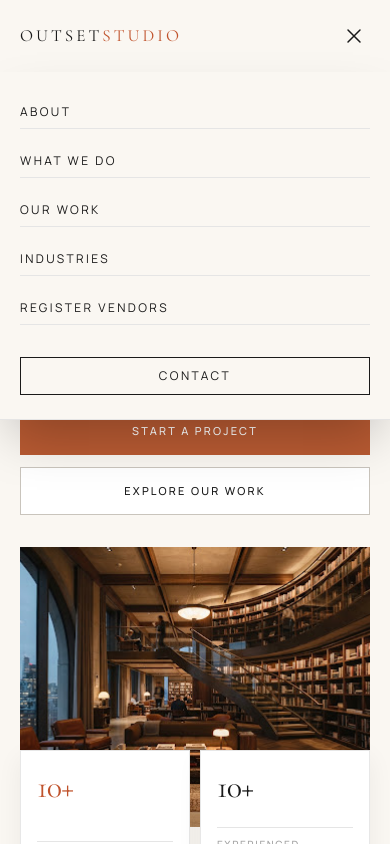
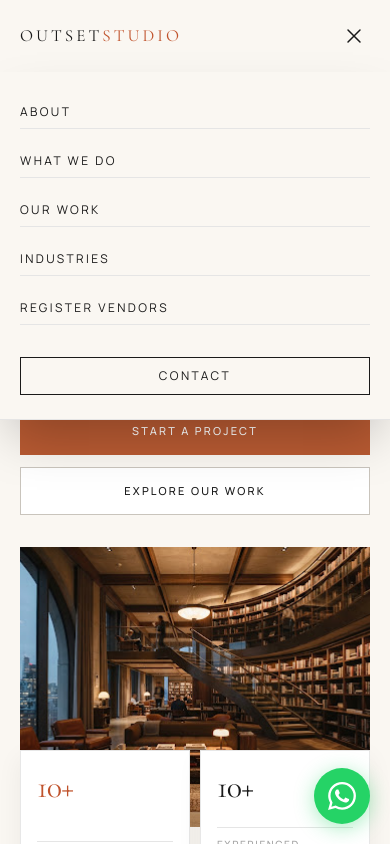
Before and after one commit to taybeen-healthy/outsetStudio, a Next.js app: page / in a window 390 px wide. Both pictures are taken after a click on the button 354 px from the left and 36 px from the top of the page. Shown: the top 844 px of the page. Built offline with nearby package versions, Linux system fonts and the light colour scheme.

Commit message:
feat: add WhatsApp floating button + update phone number to 9958544930 everywhere

```diff
--- a/src/app/page.js
+++ b/src/app/page.js
@@ -56,6 +56,22 @@ export default function Home() {
       <FAQ />
       <CTABanner />
       <Footer />
+
+      {/* WhatsApp Floating Button */}
+      <a
+        href="https://wa.me/919958544930"
+        target="_blank"
+        rel="noopener noreferrer"
+        aria-label="Chat on WhatsApp"
+        className="fixed bottom-5 right-5 sm:bottom-6 sm:right-6 z-40 group"
+      >
+        <span className="absolute inset-0 bg-[#25D366] animate-ping opacity-20 rounded-full" />
+        <span className="relative flex items-center justify-center w-14 h-14 sm:w-16 sm:h-16 bg-[#25D366] hover:bg-[#20bd5a] rounded-full shadow-[0_4px_20px_rgba(37,211,102,0.4)] hover:shadow-[0_6px_28px_rgba(37,211,102,0.55)] transition-all duration-300 group-hover:scale-110">
+          <svg className="w-7 h-7 sm:w-8 sm:h-8 text-white" viewBox="0 0 24 24" fill="currentColor">
+            <path d="M17.472 14.382c-.297-.149-1.758-.867-2.03-.967-.273-.099-.471-.148-.67.15-.197.297-.767.966-.94 1.164-.173.199-.347.223-.644.075-.297-.15-1.255-.463-2.39-1.475-.883-.788-1.48-1.761-1.653-2.059-.173-.297-.018-.458.13-.606.134-.133.298-.347.446-.52.149-.174.198-.298.298-.497.099-.198.05-.371-.025-.52-.075-.149-.669-1.612-.916-2.207-.242-.579-.487-.5-.669-.51-.173-.008-.371-.01-.57-.01-.198 0-.52.074-.792.372-.272.297-1.04 1.016-1.04 2.479 0 1.462 1.065 2.875 1.213 3.074.149.198 2.096 3.2 5.077 4.487.709.306 1.262.489 1.694.625.712.227 1.36.195 1.871.118.571-.085 1.758-.719 2.006-1.413.248-.694.248-1.289.173-1.413-.074-.124-.272-.198-.57-.347m-5.421 7.403h-.004a9.87 9.87 0 01-5.031-1.378l-.361-.214-3.741.982.998-3.648-.235-.374a9.86 9.86 0 01-1.51-5.26c.001-5.45 4.436-9.884 9.888-9.884 2.64 0 5.122 1.03 6.988 2.898a9.825 9.825 0 012.893 6.994c-.003 5.45-4.437 9.884-9.885 9.884m8.413-18.297A11.815 11.815 0 0012.05 0C5.495 0 .16 5.335.157 11.892c0 2.096.547 4.142 1.588 5.945L.057 24l6.305-1.654a11.882 11.882 0 005.683 1.448h.005c6.554 0 11.89-5.335 11.893-11.893a11.821 11.821 0 00-3.48-8.413Z" />
+          </svg>
+        </span>
+      </a>
     </div>
   );
 }
--- a/src/components/ContactModal.jsx
+++ b/src/components/ContactModal.jsx
@@ -49,13 +49,13 @@ export default function ContactModal({ onClose }) {
               outsetstudio@gmail.com
             </a>
             <a
-              href="tel:+919898844855"
+              href="tel:+919958544930"
               className="flex items-center gap-2 font-sans text-sm text-neutral-600 hover:text-[#B84E29] transition-colors"
             >
               <svg className="w-4 h-4 text-[#B84E29] flex-shrink-0" fill="none" stroke="currentColor" strokeWidth="2" viewBox="0 0 24 24">
                 <path strokeLinecap="round" strokeLinejoin="round" d="M3 5a2 2 0 012-2h3.28a1 1 0 01.948.684l1.498 4.493a1 1 0 01-.502 1.21l-2.257 1.13a11.042 11.042 0 005.516 5.516l1.13-2.257a1 1 0 011.21-.502l4.493 1.498a1 1 0 01.684.949V19a2 2 0 01-2 2h-1C9.716 21 3 14.284 3 6V5z" />
               </svg>
-              +91 98988 44855
+              +91 99585 44930
             </a>
           </div>
 
@@ -87,7 +87,7 @@ export default function ContactModal({ onClose }) {
                 name="contact"
                 value={form.contact}
                 onChange={handleChange}
-                placeholder="siddharth@venture.in or +9198988..."
+                placeholder="siddharth@venture.in or +9199585..."
                 className="w-full h-12 border border-neutral-200 bg-white px-4 text-sm text-neutral-800 placeholder-neutral-300 font-sans focus:outline-none focus:border-[#B84E29] transition-colors rounded-none"
               />
             </div>
--- a/src/components/Footer.jsx
+++ b/src/components/Footer.jsx
@@ -3,9 +3,9 @@ import Link from "next/link";
 const quickLinks = [
   { name: "About", href: "/about" },
   { name: "What We Do", href: "/what-we-do" },
-  { name: "Our Work", href: "#our-work" },
-  { name: "Process", href: "#process" },
-  { name: "Industries", href: "#industries" },
+  { name: "Our Work", href: "/#our-work" },
+  { name: "Process", href: "/#process" },
+  { name: "Industries", href: "/#industries" },
 ];
 
 const services = ["Outlet", "Build", "Growth", "Scale"];
@@ -34,7 +34,7 @@ export default function Footer() {
             Spatial design and architecture practice engaging permanence, volume, and material truth.
           </p>
           <div className="flex flex-col gap-2 mt-6 font-sans text-[13px] text-neutral-300 font-light">
-            <a href="tel:9898844855" className="hover:text-white transition-colors">Tel: 9898844855</a>
+            <a href="tel:9958544930" className="hover:text-white transition-colors">Tel: 9958544930</a>
             <a href="mailto:outsetstudio@gmail.com" className="hover:text-white transition-colors">Email: outsetstudio@gmail.com</a>
           </div>
           <div className="grid grid-cols-2 gap-8 mt-8">
@@ -119,7 +119,7 @@ export default function Footer() {
                 </a>
 
                 <a
-                  href="tel:9898844855"
+                  href="tel:9958544930"
                   className="font-sans text-xs sm:text-sm text-neutral-300 hover:text-white transition-colors font-light flex items-center gap-3"
                 >
                   <svg
@@ -135,7 +135,7 @@ export default function Footer() {
                       d="M3 5a2 2 0 012-2h3.28a1 1 0 01.948.684l1.498 4.493a1 1 0 01-.502 1.21l-2.257 1.13a11.042 11.042 0 005.516 5.516l1.13-2.257a1 1 0 011.21-.502l4.493 1.498a1 1 0 01.684.949V19a2 2 0 01-2 2h-1C9.716 21 3 14.284 3 6V5z"
                     />
                   </svg>
-                  9898844855
+                  9958544930
                 </a>
               </div>
             </div>
--- a/src/components/Navbar.jsx
+++ b/src/components/Navbar.jsx
@@ -23,8 +23,8 @@ export default function Navbar() {
   const navLinks = [
     { name: "ABOUT", href: "/about" },
     { name: "WHAT WE DO", href: "/what-we-do" },
-    { name: "OUR WORK", href: "#our-work" },
-    { name: "INDUSTRIES", href: "#industries" },
+    { name: "OUR WORK", href: isHome ? "#our-work" : "/#our-work" },
+    { name: "INDUSTRIES", href: isHome ? "#industries" : "/#industries" },
     { name: "REGISTER VENDORS", href: "/register-vendors" },
   ];
 
--- a/src/components/OurWork.jsx
+++ b/src/components/OurWork.jsx
@@ -102,11 +102,10 @@ export default function OurWork({ data }) {
                 <button
                   key={f}
                   onClick={() => handleFilter(f)}
-                  className={`px-3.5 lg:px-5 py-2 lg:py-2.5 text-[10px] lg:text-xs tracking-[0.16em] uppercase font-medium transition-all duration-300 cursor-pointer rounded-none ${
-                    isActive
+                  className={`px-3.5 lg:px-5 py-2 lg:py-2.5 text-[10px] lg:text-xs tracking-[0.16em] uppercase font-medium transition-all duration-300 cursor-pointer rounded-none ${isActive
                       ? "bg-[#1a1a1a] text-white shadow-sm"
                       : "bg-transparent lg:bg-white text-[#1a1a1a] border-0 lg:border lg:border-neutral-200/80 hover:border-[#1a1a1a] hover:bg-neutral-50"
-                  }`}
+                    }`}
                 >
                   {f}
                 </button>
```
Also changed, not shown: src/app/about/page.js (indentation only), src/lib/data.js.
